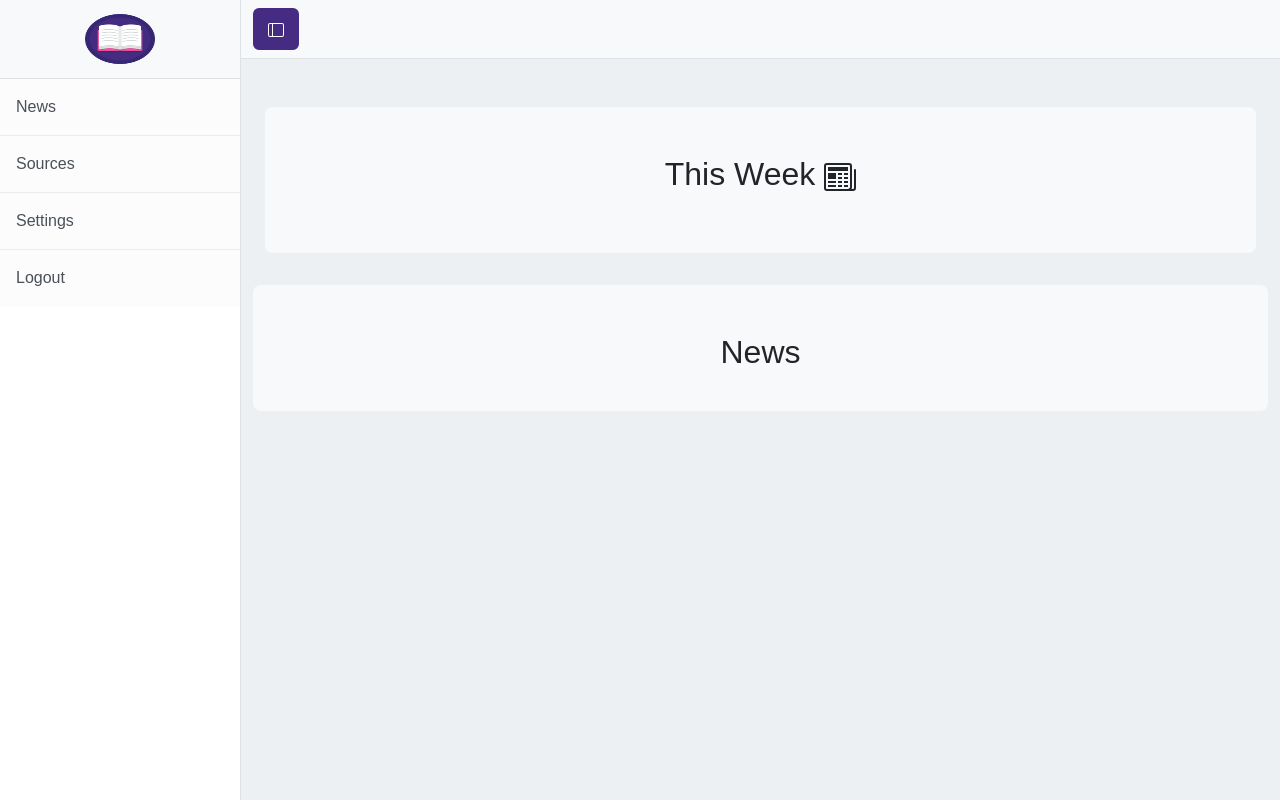
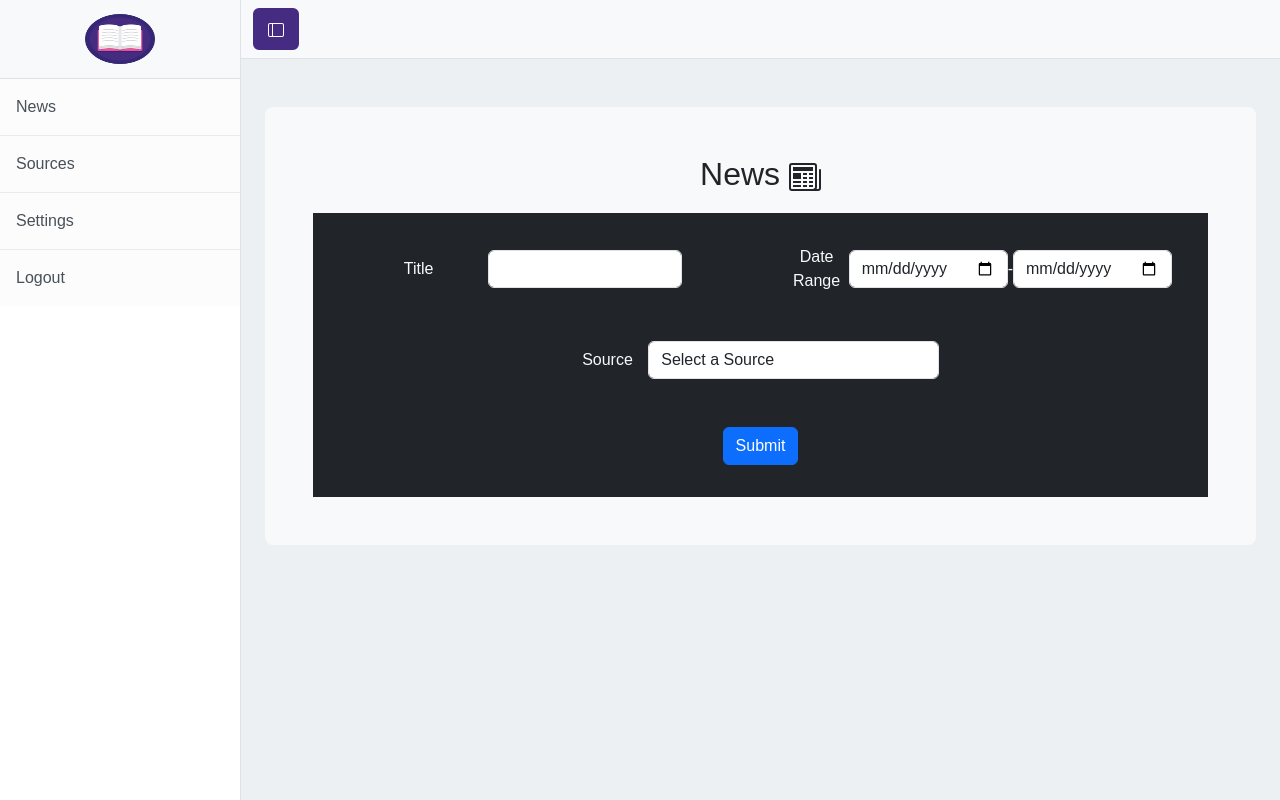
Before and after one commit to dankrzeminski32/epoch, a Django app: page /news/ in a window 1280 px wide. Run offline with Django 4.2, Linux system fonts and the light colour scheme; some libraries are stand-ins or nearby versions.

Commit message:
filter news headlines with filter navbar

```diff
--- a/epoch/epoch/settings.py
+++ b/epoch/epoch/settings.py
@@ -55,7 +55,8 @@ INSTALLED_APPS = [
     'register.apps.RegisterConfig',
     'crispy_forms',
     'crispy_bootstrap5',
-    'sources.apps.SourcesConfig'
+    'sources.apps.SourcesConfig',
+    'django_filters'
 ]
 
 MIDDLEWARE = [
--- /dev/null
+++ b/epoch/sources/filters.py
@@ -0,0 +1,38 @@
+import django_filters
+from sources.models import Headline
+from django_filters import DateFromToRangeFilter, ModelChoiceFilter, ChoiceFilter, CharFilter
+from django_filters.widgets import RangeWidget
+from .models import Source
+from django import forms
+
+
+def get_users_sources(request):
+    print(request)
+    if request is None:
+        return Source.objects.none()
+    current_user = request.user
+    return Source.objects.all().filter(
+        subscribers__in=[current_user.pk]).values_list("id", "title")
+
+
+class HeadlineFilter(django_filters.FilterSet):
+    published = DateFromToRangeFilter(label="Date Range ",
+                                      widget=RangeWidget(
+                                          attrs={'class': 'form-control w-50',
+                                                 'placeholder': 'dd/mm/yyyy', 'type':  'date'})
+                                      )
+    source_id = ChoiceFilter(
+        empty_label="Select a Source ",
+        widget=forms.Select(attrs={'class': 'form-control w-75'})
+    )
+    title = CharFilter(label="Title ", lookup_expr="contains", widget=forms.TextInput(
+        attrs={'class': 'form-control w-50'}))
+
+    def __init__(self, *args, **kwargs):
+        super(HeadlineFilter, self).__init__(*args, **kwargs)
+        self.filters["source_id"].extra["choices"] = get_users_sources(
+            request=self.request)
+
+    class Meta:
+        model = Headline
+        fields = ['title', 'published', 'source_id']
--- a/epoch/sources/templates/sources/news.html
+++ b/epoch/sources/templates/sources/news.html
@@ -4,42 +4,30 @@
 
 {% load static %}
 {% block inner-content %}
+{% load crispy_forms_tags %}
+{% load crispy_forms_filters %}
 <div class="container my-5">
   <div class="p-5 text-center bg-body-tertiary rounded-3">
-    <h2>This Week <svg xmlns="http://www.w3.org/2000/svg" width="32" height="40" fill="currentColor" class="bi bi-newspaper" viewBox="0 0 16 16">
+    <h2>News <svg xmlns="http://www.w3.org/2000/svg" width="32" height="40" fill="currentColor" class="bi bi-newspaper" viewBox="0 0 16 16">
   <path d="M0 2.5A1.5 1.5 0 0 1 1.5 1h11A1.5 1.5 0 0 1 14 2.5v10.528c0 .3-.05.654-.238.972h.738a.5.5 0 0 0 .5-.5v-9a.5.5 0 0 1 1 0v9a1.5 1.5 0 0 1-1.5 1.5H1.497A1.497 1.497 0 0 1 0 13.5v-11zM12 14c.37 0 .654-.211.853-.441.092-.106.147-.279.147-.531V2.5a.5.5 0 0 0-.5-.5h-11a.5.5 0 0 0-.5.5v11c0 .278.223.5.497.5H12z"/>
   <path d="M2 3h10v2H2V3zm0 3h4v3H2V6zm0 4h4v1H2v-1zm0 2h4v1H2v-1zm5-6h2v1H7V6zm3 0h2v1h-2V6zM7 8h2v1H7V8zm3 0h2v1h-2V8zm-3 2h2v1H7v-1zm3 0h2v1h-2v-1zm-3 2h2v1H7v-1zm3 0h2v1h-2v-1z"/>
 </svg></h2>
-    </div>
+    <nav class="navbar navbar-dark bg-dark my-3">
+  <div class="container-fluid">
+          <form class="w-100" method="get">
+            <div class="d-flex justify-content-evenly align-items-center w-100 flex-wrap">
+          {% for field in filter.form %}
+          <div class="w-50 text-light d-flex justify-content-evenly align-items-center p-4"><div class="text-light">{{ field.label }}</div> {{ field }}</div>
+          {% endfor %}
+          </div>
+            <div class="p-4">
+        <input class="btn btn-primary" type="submit" />
+            </div>
+    </form>
+  </div>
+</nav>
   <div class="row row-cols-3 g-3">
-  {% for headline in headlines %}
-  {% if headline.is_from_current_week %}
-  <div class="col">
-    <div class="card">
-      {% if headline.img %}
-        <img src="{{ headline.img }}" class="card-img-top" alt="...">
-      {% elif headline.source.img_link %}
-        <img src="{{ headline.source.img_link}}" class="card-img-top" alt="...">
-        {% else %}
-          <img src="{% static 'img/default-image.jpg' %}" class="card-img-top" alt="...">
-      {% endif %}
-    <div class="card-body">
-      <h5 class="card-title">{{ headline.title }}</h5>
-      <p class="card-text">{{ headline.description|truncatechars:50 }}</p>
-      <a href="{% url 'news-detail' headline_id=headline.pk %}" class="btn btn-primary">Read More</a>
-    </div>
-  </div>
-  </div>
-  {% endif %}
-  {% endfor %}
-    </div>
-  </div>
-</div>
-<div class="container my-5">
-  <div class="p-5 text-center bg-body-tertiary rounded-3">
-    <h2>News</h2>
-  <div class="row row-cols-3 g-3">
-  {% for headline in headlines %}
+  {% for headline in filter.qs %}
   <div class="col">
     <div class="card">
       {% if headline.img %}
--- a/epoch/sources/views.py
+++ b/epoch/sources/views.py
@@ -3,6 +3,7 @@ from .models import Source, Headline
 from django.shortcuts import redirect
 from django.contrib import messages  # import messages
 from datetime import datetime, timedelta
+from .filters import HeadlineFilter
 
 
 def sources(request):
@@ -16,16 +17,12 @@ def sources(request):
 def news(request):
     current_user = request.user
     users_subscribed_sources: list[Source] = Source.objects.all().filter(
-        subscribers__in=[current_user.pk])
-    headlines: list[Headline] = []
-    for source in users_subscribed_sources:
-        qry = list(Headline.objects.all().filter(source=source.pk))
-        headlines.append(qry)
+        subscribers__in=[current_user.pk]).values_list("id", flat=True)
+    qry = Headline.objects.all().filter(source_id__in=users_subscribed_sources)
+    f = HeadlineFilter(request.GET, queryset=qry, request=request)
+    print(f.qs)
 
-    headlines = ([item for items in headlines for item in items])
-
-    print(headlines)
-    return render(request, "sources/news.html", {"headlines": headlines})
+    return render(request, "sources/news.html", {"filter": f})
 
 
 def news_detail(request, headline_id):
```
